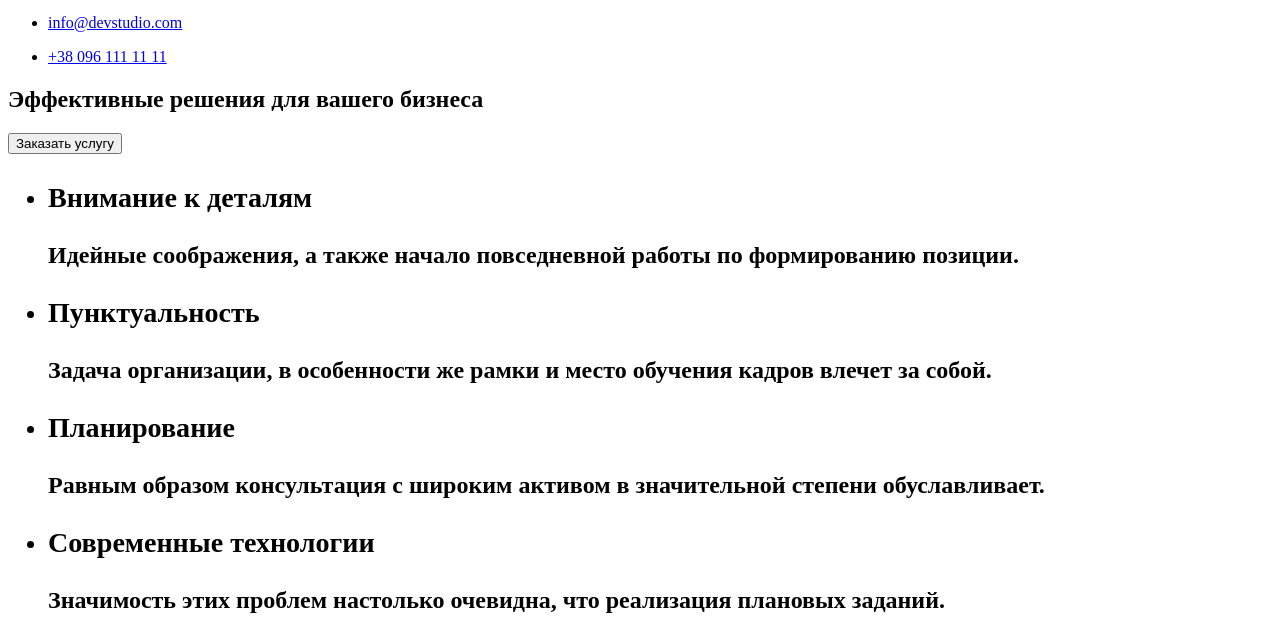
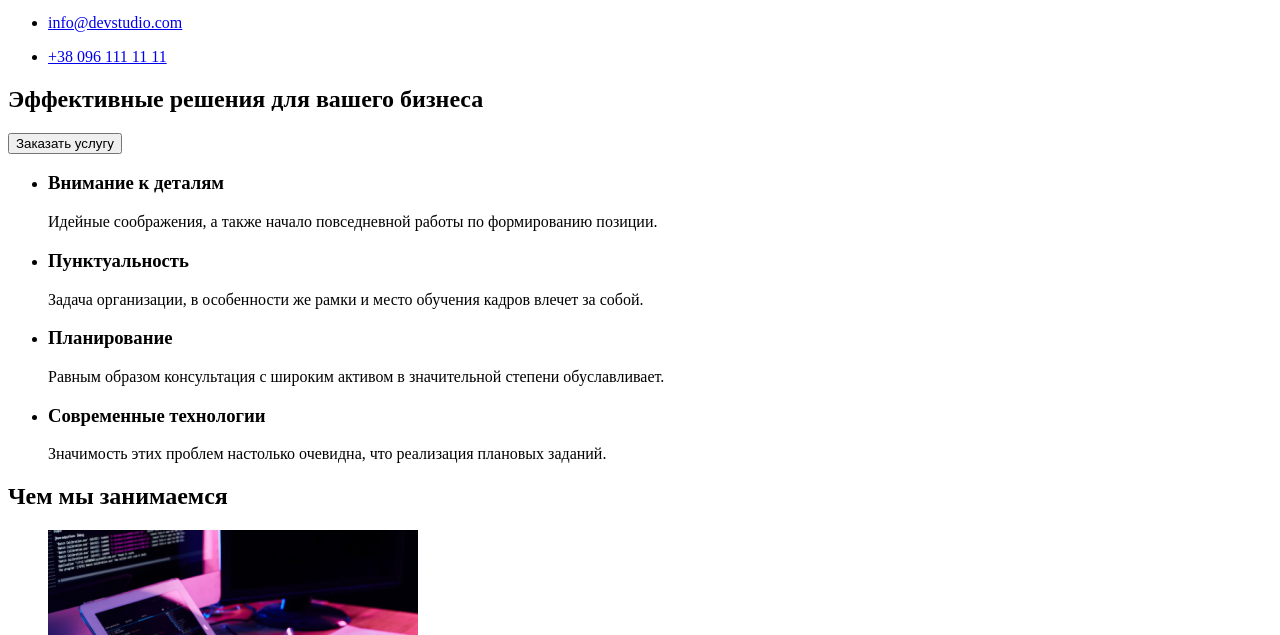
Before and after one commit to EvgeniyYablonsky/index.html, a plain HTML site: page index.html in a window 1280 px wide. Shown: the part 136-771 px from the top of the page. Drawn offline with Linux system fonts and the light colour scheme.

Commit message:
update index.html

```diff
--- a/index.html
+++ b/index.html
@@ -26,20 +26,20 @@
     </header>
     <main>
         <section>
-            <h1>Эффективные решения для вашего бизнеса</h1>
+        <h2>Эффективные решения для вашего бизнеса</h2>
         <button type="button">Заказать услугу</button>
         </section>
-<section>
-    <h2>
+         <section>
+
         <ul>
             <li><h3>Внимание к деталям</h3>
             <p>Идейные соображения, а также начало повседневной работы по формированию позиции.</p></li>
             <li><h3>Пунктуальность</h3>
-            <p>Задача организации, в особенности же рамки и место обучения кадров влечет за собой.</p>
+            <p>Задача организации, в особенности же рамки и место обучения кадров влечет за собой.</p></li>
             <li><h3>Планирование</h3>
-            </li>Равным образом консультация с широким активом в значительной степени обуславливает.</p>
-            <li><h3>Современные технологии</h3></li>
-            <p>Значимость этих проблем настолько очевидна, что реализация плановых заданий.</p>
+            <p>Равным образом консультация с широким активом в значительной степени обуславливает.</p></li>
+            <li><h3>Современные технологии</h3>
+            <p>Значимость этих проблем настолько очевидна, что реализация плановых заданий.</p></li>
             </ul>
                         </section>
                         <section>
@@ -57,7 +57,7 @@
                                         <li>
                                             <img src="./images/img.jpg" alt="product designer" width="270" height="260"/>
                                             <h3>Игорь Демьяненко</h3>
-                                            <p html lang="en"> Product Designer</p>
+                                            <p lang="en"> Product Designer</p>
                                         </li>
                                         <li>
                                             <img src="./images/img1.jpg" alt="Frontend Developer" width="270" height="260"/>
```
